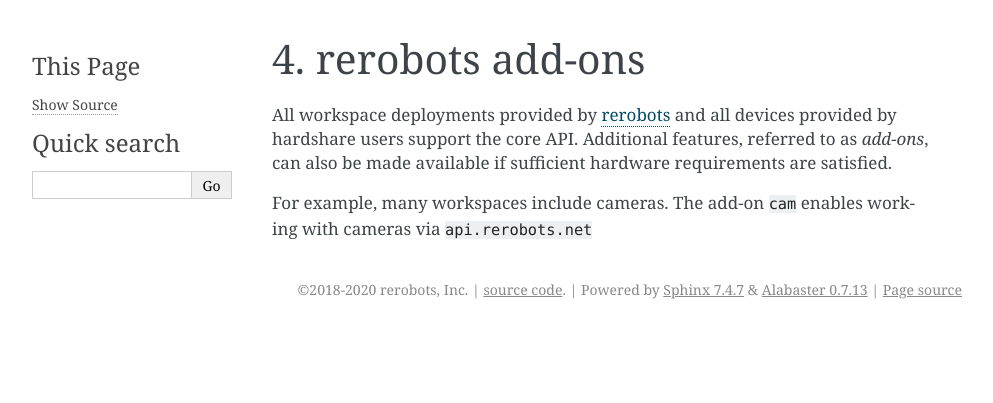
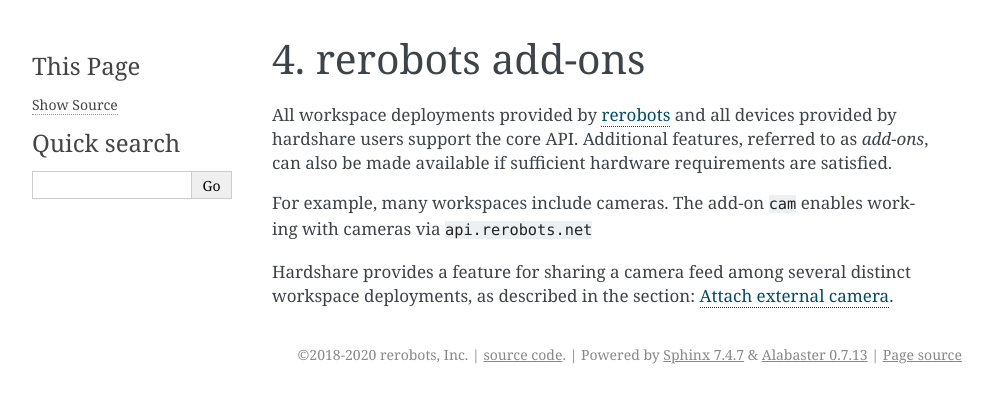
Before and after one commit to rerobots/hardshare, a Sphinx documentation site: the page built from doc/addons.rst, in a window 1280 px wide. Shown: the top 403 px of the page, without its empty margins (148-1141 px from the left). Built offline with Sphinx 7.4.7, drawn with Linux system fonts in a browser that asks for light colours; the version number could not be read and is left out.

Commit message:
DOC: link
[ci skip]

```diff
--- a/doc/addons.rst
+++ b/doc/addons.rst
@@ -9,5 +9,8 @@ satisfied.
 For example, many workspaces include cameras. The add-on ``cam`` enables working
 with cameras via ``api.rerobots.net``
 
+Hardshare provides a feature for sharing a camera feed among several distinct
+workspace deployments, as described in the section: :doc:`attach_camera`.
+
 
 .. _rerobots: https://rerobots.net/
```
